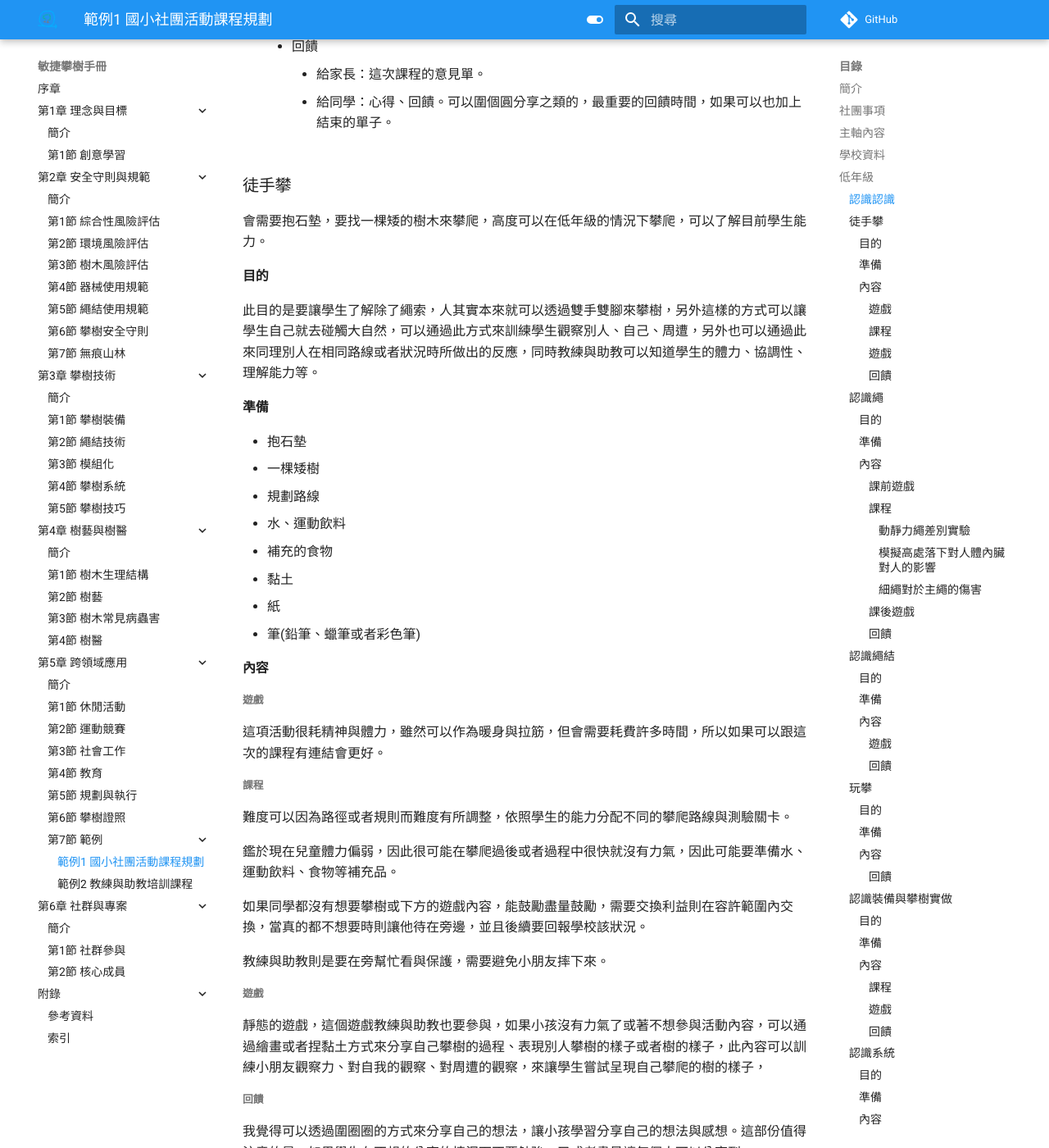
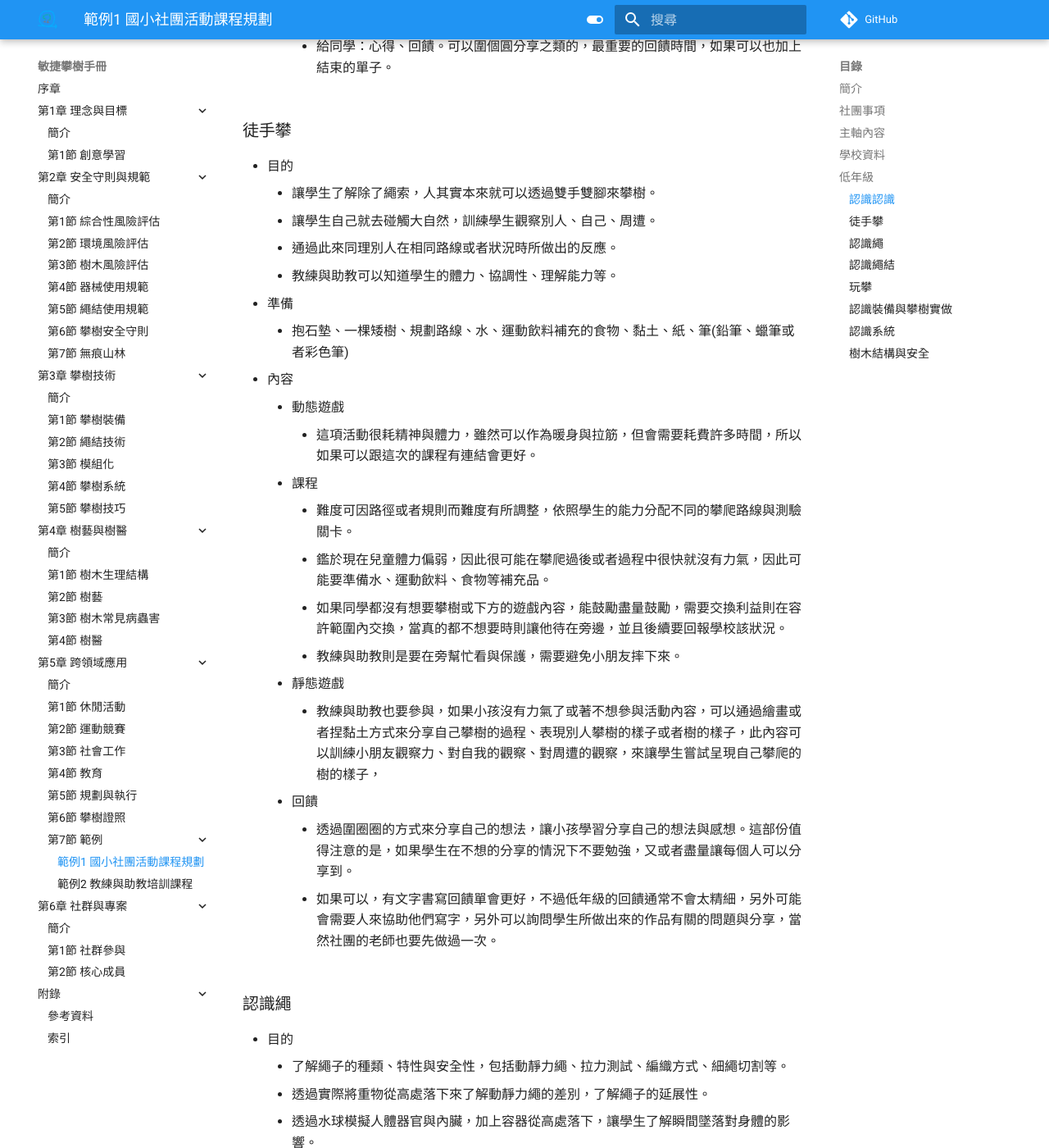
Before and after one commit to Uesugi-Summer-Sea/Agile-Tree-Climbing-Manual, an MkDocs documentation site: the page built from docs/5-跨領域應用/7-範例/1-國小社團活動課程.md, in a window 1280 px wide and 1400 px high, scrolled down 3730 px. Shown: the whole window at 82% size. Built offline with MkDocs 1.6.1 and Material for MkDocs 9.7.7, drawn with Linux system fonts in a browser that asks for light colours; comment, search, counter and statistics services are not loaded; some of the changed text lies outside the part shown.

Commit message:
此提交將縮減目錄與結構

```diff
--- a/docs/5-跨領域應用/7-範例/1-國小社團活動課程.md
+++ b/docs/5-跨領域應用/7-範例/1-國小社團活動課程.md
@@ -51,9 +51,11 @@
 最後，也是最重要的，會以引導的方式作為社團帶領學生的主要方式，讓學生可以透過自己領悟與同理方式，學會團體生活與自動的幫助同伴。
 
 ## 學校資料
+
 將學校相關資訊與資料寫入於此。
 
 ## 低年級
+
 帶的學生為低年級生，內容不能太難，且以簡單實驗與實作為主，如果可以加上過去學習的引導，以下是每次上課的基本結構：
 
 - 遊戲：先讓學生清醒、活絡。
@@ -79,12 +81,10 @@
 
 ### 認識認識
 
-- 目的：讓師長、學生、社團老師互相認識，並讓大家知道這學期上課內容。
+- 目的
+  - 讓師長、學生、社團老師互相認識，並讓大家知道這學期上課內容。
 - 準備
-  - 學生名單
-  - 投影片
-  - 投影機
-  - 電腦
+  - 學生名單、投影片、投影機、電腦
 - 內容
   - 遊戲：簡單破冰與團康活動，讓師長、學生可以稍微熱絡或清醒。
     - 小蜜蜂翁嗡嗡
@@ -105,244 +105,155 @@
     - 給同學：心得、回饋。可以圍個圓分享之類的，最重要的回饋時間，如果可以也加上結束的單子。
 
 ### 徒手攀
-會需要抱石墊，要找一棵矮的樹木來攀爬，高度可以在低年級的情況下攀爬，可以了解目前學生能力。
 
-#### 目的
-此目的是要讓學生了解除了繩索，人其實本來就可以透過雙手雙腳來攀樹，另外這樣的方式可以讓學生自己就去碰觸大自然，可以通過此方式來訓練學生觀察別人、自己、周遭，另外也可以通過此來同理別人在相同路線或者狀況時所做出的反應，同時教練與助教可以知道學生的體力、協調性、理解能力等。
-
-#### 準備
-
-- 抱石墊
-- 一棵矮樹
-- 規劃路線
-- 水、運動飲料
-- 補充的食物
-- 黏土
-- 紙
-- 筆(鉛筆、蠟筆或者彩色筆)
-
-#### 內容
-##### 遊戲
-這項活動很耗精神與體力，雖然可以作為暖身與拉筋，但會需要耗費許多時間，所以如果可以跟這次的課程有連結會更好。
-
-##### 課程
-難度可以因為路徑或者規則而難度有所調整，依照學生的能力分配不同的攀爬路線與測驗關卡。
-
-鑑於現在兒童體力偏弱，因此很可能在攀爬過後或者過程中很快就沒有力氣，因此可能要準備水、運動飲料、食物等補充品。
-
-如果同學都沒有想要攀樹或下方的遊戲內容，能鼓勵盡量鼓勵，需要交換利益則在容許範圍內交換，當真的都不想要時則讓他待在旁邊，並且後續要回報學校該狀況。
-
-教練與助教則是要在旁幫忙看與保護，需要避免小朋友摔下來。
-
-##### 遊戲
-靜態的遊戲，這個遊戲教練與助教也要參與，如果小孩沒有力氣了或著不想參與活動內容，可以通過繪畫或者捏黏土方式來分享自己攀樹的過程、表現別人攀樹的樣子或者樹的樣子，此內容可以訓練小朋友觀察力、對自我的觀察、對周遭的觀察，來讓學生嘗試呈現自己攀爬的樹的樣子，
-
-##### 回饋
-我覺得可以透過圍圈圈的方式來分享自己的想法，讓小孩學習分享自己的想法與感想。這部份值得注意的是，如果學生在不想的分享的情況下不要勉強，又或者盡量讓每個人可以分享到。
-
-如果可以，有文字書寫回饋單會更好，不過低年級的回饋通常不會太精細，另外可能會需要人來協助他們寫字，另外可以詢問學生所做出來的作品有關的問題與分享，當然社團的老師也要先做過一次。
+- 目的
+  - 讓學生了解除了繩索，人其實本來就可以透過雙手雙腳來攀樹。
+  - 讓學生自己就去碰觸大自然，訓練學生觀察別人、自己、周遭。
+  - 通過此來同理別人在相同路線或者狀況時所做出的反應。
+  - 教練與助教可以知道學生的體力、協調性、理解能力等。
+- 準備
+  - 抱石墊、一棵矮樹、規劃路線、水、運動飲料補充的食物、黏土、紙、筆(鉛筆、蠟筆或者彩色筆)
+- 內容
+  - 動態遊戲
+    - 這項活動很耗精神與體力，雖然可以作為暖身與拉筋，但會需要耗費許多時間，所以如果可以跟這次的課程有連結會更好。
+  - 課程
+    - 難度可因路徑或者規則而難度有所調整，依照學生的能力分配不同的攀爬路線與測驗關卡。
+    - 鑑於現在兒童體力偏弱，因此很可能在攀爬過後或者過程中很快就沒有力氣，因此可能要準備水、運動飲料、食物等補充品。
+    - 如果同學都沒有想要攀樹或下方的遊戲內容，能鼓勵盡量鼓勵，需要交換利益則在容許範圍內交換，當真的都不想要時則讓他待在旁邊，並且後續要回報學校該狀況。
+    - 教練與助教則是要在旁幫忙看與保護，需要避免小朋友摔下來。
+  - 靜態遊戲
+    - 教練與助教也要參與，如果小孩沒有力氣了或著不想參與活動內容，可以通過繪畫或者捏黏土方式來分享自己攀樹的過程、表現別人攀樹的樣子或者樹的樣子，此內容可以訓練小朋友觀察力、對自我的觀察、對周遭的觀察，來讓學生嘗試呈現自己攀爬的樹的樣子，
+  - 回饋
+    - 透過圍圈圈的方式來分享自己的想法，讓小孩學習分享自己的想法與感想。這部份值得注意的是，如果學生在不想的分享的情況下不要勉強，又或者盡量讓每個人可以分享到。
+    - 如果可以，有文字書寫回饋單會更好，不過低年級的回饋通常不會太精細，另外可能會需要人來協助他們寫字，另外可以詢問學生所做出來的作品有關的問題與分享，當然社團的老師也要先做過一次。
 
 ### 認識繩
-了解繩子的種類、特性與安全性，包括動靜力繩、拉力測試、編織方式、細繩切割等。
 
-透過動手做，引導學生完成此項任務。
-
-#### 目的
-透過實際將重物從高處落下來了解動靜力繩的差別，了解繩子的延展性。
-
-可以透過水球模擬人體器官與內臟，加上容器從高處落下，讓學生了解瞬間墜落對身體的影響。
-
-以及透過實驗來觀察細繩對於繩子的損壞，透過此讓學生可以了解為何要好好看好引線。
-
-#### 準備
-- 動靜力繩差別實驗
-  - 動力繩主繩
-  - 靜力繩主繩
-  - 10公升水罐
-  - 三角錐
-  - 約三層樓高的地方
-  - 水罐要可以有綁的地方
+- 目的
+  - 了解繩子的種類、特性與安全性，包括動靜力繩、拉力測試、編織方式、細繩切割等。
+  - 透過實際將重物從高處落下來了解動靜力繩的差別，了解繩子的延展性。
+  - 透過水球模擬人體器官與內臟，加上容器從高處落下，讓學生了解瞬間墜落對身體的影響。
+  - 透過實驗來觀察細繩對於繩子的破壞力，透過此讓學生可以了解為何要好好看好引線。
+- 準備
+  - 動靜力繩差別實驗
+    - 動力繩主繩、靜力繩主繩、可以綁住的10公升水罐、三角錐、約三層樓高的地方
 - 模擬高處落下對人體內臟對人的影響
-  - 十公升水罐，要可以放進水球的水罐
-  - 水球，模擬身體器官與內臟，水球準備要盡量是最極限
+  - 可放進水球的10公升水罐、水球，用以模擬身體器官與內臟，水球準備要盡量是最極限
 - 細繩對於主繩的傷害
-  - 細繩
-  - 主繩
-
-#### 內容
-
-##### 課前遊戲
-讓小朋友好好的遊玩遊戲，包括。
-
-##### 課程
-
-###### 動靜力繩差別實驗
-帶小朋友到一個可以觀察到整條繩索的地方，然後先用動力繩綁住水桶，將水桶從高處丟下，並觀察繩索的伸縮狀況。
-
-接下來再用靜力繩綁住水桶，再次從高處落下，觀察繩索的伸縮狀況。
-
-###### 模擬高處落下對人體內臟對人的影響
-
-###### 細繩對於主繩的傷害
-將水罐安裝至
-
-- 細繩
-
-##### 課後遊戲
-
-- 繩子拖動大賽
-- 當我們套在一起
-- 火車軌道
-
-##### 回饋
-給學生心得單，或著可以現場討論分享自己的想法。
+  - 細繩、主繩
+- 內容
+  - 課前遊戲
+讓小朋友好好的遊玩遊戲。
+  - 課程
+    - 動靜力繩差別實驗
+      - 帶小朋友到一個可以觀察到整條繩索的地方，然後先用動力繩綁住水桶，將水桶從高處丟下，並觀察繩索的伸縮狀況。
+      - 接下來再用靜力繩綁住水桶，再次從高處落下，觀察繩索的伸縮狀況。
+    - 模擬高處落下對人體內臟對人的影響
+    - 細繩對於主繩的傷害
+      - 將水罐安裝至細繩
+  - 課後遊戲
+    - 繩子拖動大賽
+    - 當我們套在一起
+    - 火車軌道
+  - 回饋
+    - 給學生心得單，或著可以現場討論分享自己的想法。
 
 ### 認識繩結
+
 讓小孩認識繩結，但不會教太多種。
 
-#### 目的
-此繩結內容將會是後續架設簡易系統時所使用的繩結。由於此內容是教導繩結的基礎元素，未來會應用在學習更多的繩結時用到。另外繩結可以在立體空間或者手的靈活有更好的提升。
-
-#### 準備
-教練或助教務必事先熟悉繩子與繩結，避免課程無法進行或被認為水準不夠。
-
-- 繩端
-- 繩耳
-- 繩圈
-  - 反手
-  - 正手
-
-繩結的基本組成：
-
-- 交錯
-- 纏繞
-- 編織
-
-預計使用以下繩結：
-
-- 基礎：
-  - 繩結之母：單結
-  - 繩結之王：撐人結
-- 用於掛人
-  - 雙八
-  - 雙單
-- 摩擦結
-  - 克氏結
-  - 普魯士結
-- 打環
-  - 漁人結：打環
-  - 雙漁人結：打環
-
-#### 內容
-先告訴學生繩子的八種定義，然後再教導繩結的基本元素，最後告訴學生繩結之母、掛人、抓結、打環的繩結。
-
-##### 遊戲
-
-- 能量抓補競賽
+- 目的
+  - 此繩結內容將會是後續架設簡易系統時所使用的繩結。由於此內容是教導繩結的基礎元素，未來會應用在學習更多的繩結時用到。另外繩結可以在立體空間或者手的靈活有更好的提升。
+- 準備
+  - 教練或助教務必事先熟悉繩子與繩結，避免課程無法進行或被認為水準不夠。
+    - 繩端、繩耳、繩圈、反手、正手
+    - 繩結的基本組成：交錯、纏繞、編織
+    - 預計使用以下繩結：
+      - 基礎：
+        - 繩結之母：單結
+        - 繩結之王：撐人結
+      - 用於掛人：雙八、雙單
+      - 摩擦結：克氏結、普魯士結
+      - 打環：漁人結、雙漁人結
+- 內容
+  - 課程
+    - 先告訴學生繩子的八種定義，然後再教導繩結的基本元素，最後告訴學生繩結之母、掛人、抓結、打環的繩結。
+  - 遊戲
+    - 能量抓補競賽
 除了破除小朋友因為繩結很無聊，也讓小朋友玩得很開心，以及最重要的可以有團隊合作。
-- 走亂排繩
-
-##### 回饋
-學生會覺得過程很無聊，但基本上大家都是可以理解，而且都是記得的，只是可能還不習慣這樣的系統，需要多多認識、練習與習慣。
-
-如果把繩子攤平教學，小朋友會比較容易做出繩結，這是一個突破的嘗試。
-
-在完成時給予點心獎勵或是約定提早完成就可以出去玩遊戲是不錯的選擇。但持續太久打繩結的課程，還是會影響到小朋友對社團的感受。
+    - 走亂排繩
+  - 回饋
+    - 學生會覺得過程很無聊，但基本上大家都是可以理解，而且都是記得的，只是可能還不習慣這樣的系統，需要多多認識、練習與習慣。
+    - 如果把繩子攤平教學，小朋友會比較容易做出繩結，這是一個突破的嘗試。
+    - 在完成時給予點心獎勵或是約定提早完成就可以出去玩遊戲是不錯的選擇。但持續太久打繩結的課程，還是會影響到小朋友對社團的感受。
 
 ### 玩攀
-提供簡易系統給小朋友使用並攀登。
 
-#### 目的
-要讓小朋友知道我們前面所教學及使用的繩結是可以直接攀登的，給小朋友一個新的目標。
-
-#### 準備
-提早前往架設系統。
-
-#### 內容
-
-##### 回饋
-因應學校師長的需求，在讓小朋友體驗時，要說明器具、吊帶、繩索的使用。需要有經過較多的時間與訓練的教練在樹下引導小朋友。
-
-在不熟悉的場地架設系統時，需要提早到，以獲取更多調整的時間。
+- 目的
+  - 讓小朋友知道我們前面所教學及使用的繩結是可以直接攀登的，提供簡易系統給小朋友使用並攀登，給小朋友一個新的目標。
+- 準備
+  - 提早前往架設系統。
+- 內容
+  - 課程
+- 回饋
+  - 讓小朋友體驗時，要說明器具、吊帶、繩索的使用。
+  - 需要有經過較多的時間與訓練的教練在樹下引導小朋友。
+  - 在不熟悉的場地架設系統時，需要提早到，以獲取更多調整的時間。
 
 ### 認識裝備與攀樹實做
-將吊帶、扣環、安全帽，實際使用於攀樹上面。
 
-#### 目的
-介紹裝備與使用，包括安全帽、鉤環、繩索的使用。
-
-#### 準備
-要確保在宣導時要所有學生都安靜且確實聽到。
-
-#### 內容
-
-##### 課程
-裝備：
-
-1. 了解何謂穿著正確
-2. 如何將鉤環扣到吊帶
-3. 吊帶的其他功能
-
-攀登：
-
-攀登前要再做一次說明，請同學觀察我們這次使用的系統中會使用哪些繩結。
-
-##### 遊戲
-分組互相競賽，讓他們攀登的時候，由可以打出越多的繩結的小朋友可以優先體驗。
-
-##### 回饋
-架設系統時，其他教練可以讓小朋友複習我們的默契、繩結、玩已經架設好的繩索，以確保課程進度。
+- 目的
+  - 介紹裝備與使用，包括安全帽、鉤環、繩索的使用。
+  - 將吊帶、扣環、安全帽，實際使用於攀樹上面。
+- 準備
+  - 要確保在宣導時要所有學生都安靜且確實聽到。
+- 內容
+  - 課程
+    - 裝備：
+      - 了解何謂穿著正確
+      - 如何將鉤環扣到吊帶
+      - 吊帶的其他功能
+    - 攀登：
+      - 攀登前要再做一次說明，請同學觀察我們這次使用的系統中會使用哪些繩結。
+  - 遊戲
+    - 分組互相競賽，讓他們攀登的時候，由可以打出越多的繩結的小朋友可以優先體驗。
+- 回饋
+  - 架設系統時，其他教練可以讓小朋友複習我們的默契、繩結、玩已經架設好的繩索，以確保課程進度。
 
 ### 認識系統
 
-#### 目的
-透過一些元素來讓人了解系統的組成條件、組件、原理，包括自行確保、上方固定、下方固定、由人確保等。
-
-#### 準備
-系統演進，梯子、繩梯、繩球。
-
-#### 內容
-
-##### 課程
-如何加上繩結攀樹。
-
-請學生透過過去學的內容，自行設計一套系統。
-
-請學生透過各種方式構思自己的一套系統，可以透過繪畫、製作、手邊等各種方式，然後討論與紀錄下來，並嘗試實現系統出來。
-
-以安全的方式測試自己設計的系統可行性，並做回饋與改進。
-
-##### 回饋
-讓小朋友，思考問題，透過現場思考如何解決問題。
-
-在戶外活動時秩序較容易失控，當狀況較多時需將學生帶回教室。
+- 目的
+  - 透過一些元素來讓人了解系統的組成條件、組件、原理，包括自行確保、上方固定、下方固定、由人確保等。
+- 準備
+  - 系統演進，梯子、繩梯、繩球。
+- 內容
+  - 課程
+    - 請學生透過過去學的內容，自行設計一套系統。
+    - 請學生透過各種方式構思自己的一套系統，可以透過繪畫、製作、手邊等各種方式，然後討論與紀錄下來，並嘗試實現系統出來。
+    - 以安全的方式測試自己設計的系統可行性，並做回饋與改進。
+- 回饋
+  - 讓小朋友，思考問題，透過現場思考如何解決問題。
+  - 在戶外活動時秩序較容易失控，當狀況較多時需將學生帶回教室。
 
 ### 樹木結構與安全
 
-#### 目的
-了解樹木基本結構，包括樹幹、樹木，透過鉅子切割來解剖樹木了解基本樣式。
-
-#### 準備
-要準備數個樹枝來讓學生鋸木頭。
-
-#### 內容
-
-##### 課程
-
-- 以柴刀、鋸子的使用提供教學
-- 主要不會是知識的教導，而是讓學生親自結剖樹幹內部，來讓他們對於這件事情印象深刻
-
-###### 鋸子的作用
-準備適量樹枝來讓學生嘗試鋸木頭，透過鋸子切割來結剖樹木，了解基本結構的同時，教導學生對於樹木生理結構的觀察以及學習，了解什麼樣的樹木會是脆弱的。
-
-會透過分組進行讓他們輪流嘗試把一個粗幹鋸對半，這樣也可以小朋友分工合作完成。
-
-###### 柴刀的作用
-通過劈材的動作，讓學生了解樹幹在裂開時的樣貌，同時針對未來露營生火課程部份時可以透過自己的雙手將樹木劈細並生營火。
-
-##### 回饋
-秩序上要明確且確實做好，規劃上應當在安全部份思考周全，讓安全可控並降低危險，當有人提出警告或者建議時，停下來思考後再次做決定。
-
-請夥伴或團隊成員引領時，要以夥伴還未了解與知道的情況下說明，並且親自示範或說明完整。
-
-以校方並未知道課程內容回報課程規劃，有事情時要主動回報給校方，對於校方需求與課程設計需求，應實際設想、測試並盡力取得平衡點。
+- 目的
+  - 了解樹木基本結構，包括樹幹、樹木，透過鉅子切割來解剖樹木了解基本樣式。
+- 準備
+  - 要準備數個樹枝來讓學生鋸木頭。
+- 內容
+  - 課程
+    - 以柴刀、鋸子的使用提供教學
+    - 主要不會是知識的教導，而是讓學生親自結剖樹幹內部，來讓他們對於這件事情印象深刻
+      - 鋸子的作用
+        - 準備適量樹枝來讓學生嘗試鋸木頭，透過鋸子切割來結剖樹木，了解基本結構的同時，教導學生對於樹木生理結構的觀察以及學習，了解什麼樣的樹木會是脆弱的。
+        - 會透過分組進行讓他們輪流嘗試把一個粗幹鋸對半，這樣也可以小朋友分工合作完成。
+      - 柴刀的作用
+        - 通過劈材的動作，讓學生了解樹幹在裂開時的樣貌，同時針對未來露營生火課程部份時可以透過自己的雙手將樹木劈細並生營火。
+- 回饋
+  - 秩序要明確且確實做好。
+  - 規劃應當在安全部份思考周全，讓風險可控並提高安全。
+  - 當有人提出警告或者建議時，停下來思考後再做決定。
+  - 請夥伴或團隊成員引領時，要以夥伴還未了解與知道的情況下說明，並且親自示範或說明完整。
+  - 以校方並未知道課程內容回報課程規劃，有事情時要主動回報給校方。
+  - 對於校方需求與課程設計需求，應實際設想、測試並盡力取得平衡點。
```
